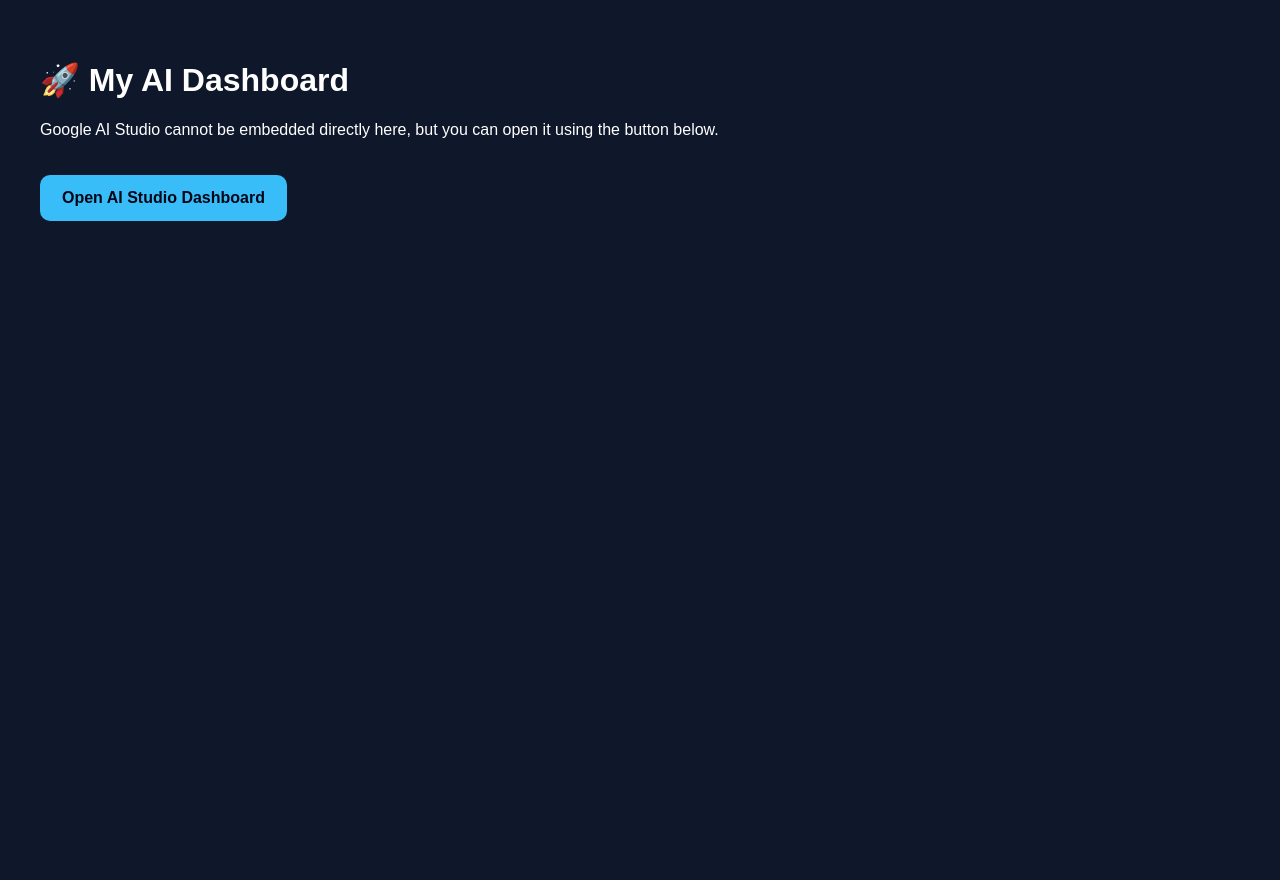
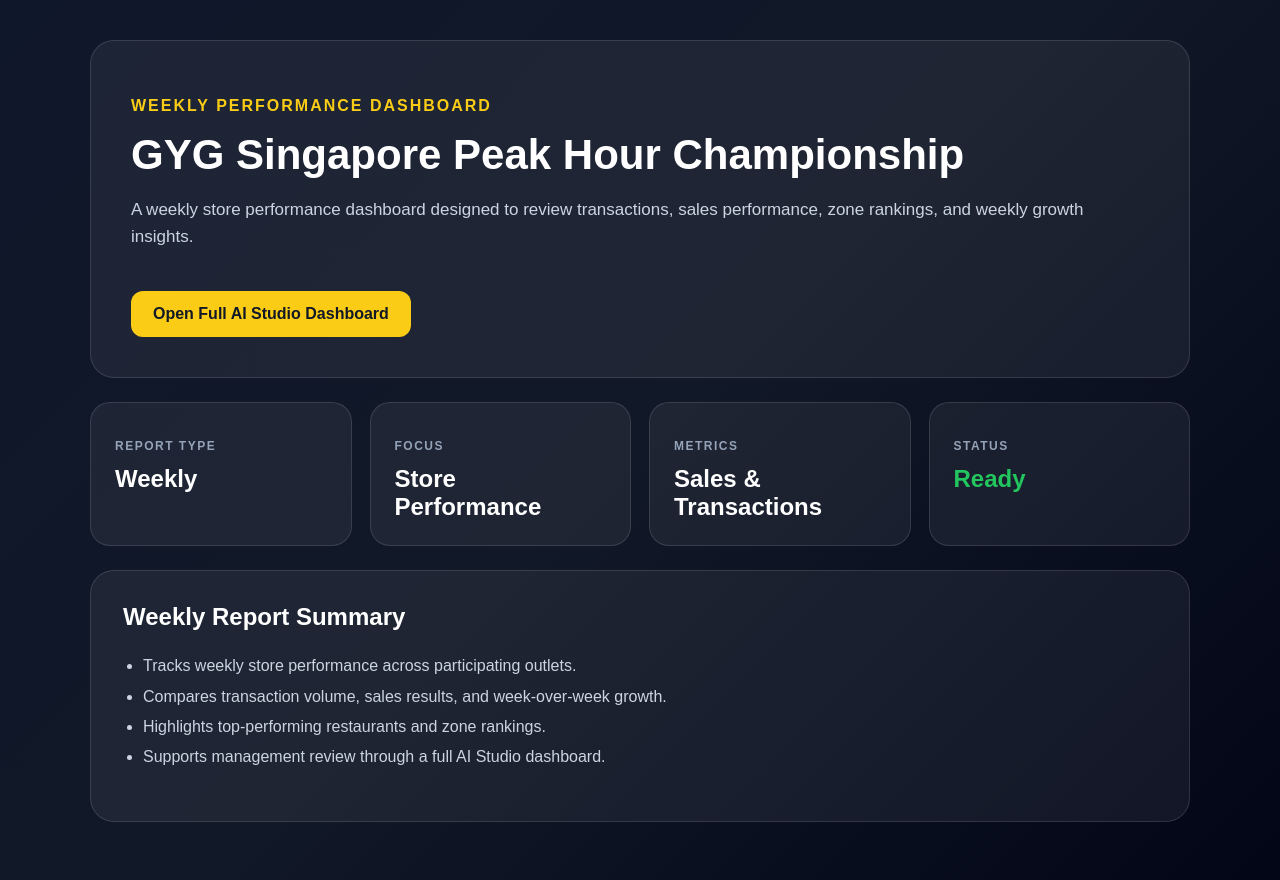
Before and after one commit to Dsunga12/simple-dashboard2, a React (Vite) app: page / in a window 1280 px wide. Built offline with nearby package versions, Linux system fonts and the light colour scheme.

Commit message:
Update App.tsx

```diff
--- a/src/App.tsx
+++ b/src/App.tsx
@@ -6,17 +6,33 @@
     <div
       style={{
         minHeight: "100vh",
-        background: "#0f172a",
+        background: "linear-gradient(135deg, #0f172a 0%, #111827 50%, #020617 100%)",
         color: "white",
-        fontFamily: "Arial",
+        fontFamily: "Arial, sans-serif",
         padding: "40px",
       }}
     >
-      <h1>🚀 My AI Dashboard</h1>
+      <div style={{ maxWidth: "1100px", margin: "0 auto" }}>
+        <div
+          style={{
+            background: "rgba(255,255,255,0.06)",
+            border: "1px solid rgba(255,255,255,0.12)",
+            borderRadius: "24px",
+            padding: "40px",
+            marginBottom: "24px",
+          }}
+        >
+          <p style={{ color: "#facc15", fontWeight: "bold", letterSpacing: "2px" }}>
+            WEEKLY PERFORMANCE DASHBOARD
+          </p>
 
-      <p>
-        Google AI Studio cannot be embedded directly here, but you can open it
-        using the button below.
+          <h1 style={{ fontSize: "42px", margin: "10px 0" }}>
+            GYG Singapore Peak Hour Championship
+          </h1>
+
+          <p style={{ color: "#cbd5e1", fontSize: "17px", lineHeight: "1.6" }}>
+            A weekly store performance dashboard designed to review transactions,
+            sales performance, zone rankings, and weekly growth insights.
           </p>
 
           <a
@@ -25,17 +41,86 @@
             rel="noopener noreferrer"
             style={{
               display: "inline-block",
-          marginTop: "20px",
+              marginTop: "24px",
               padding: "14px 22px",
-          background: "#38bdf8",
-          color: "#020617",
-          borderRadius: "10px",
+              background: "#facc15",
+              color: "#111827",
+              borderRadius: "12px",
               textDecoration: "none",
               fontWeight: "bold",
             }}
           >
-        Open AI Studio Dashboard
+            Open Full AI Studio Dashboard
           </a>
+        </div>
+
+        <div
+          style={{
+            display: "grid",
+            gridTemplateColumns: "repeat(auto-fit, minmax(220px, 1fr))",
+            gap: "18px",
+            marginBottom: "24px",
+          }}
+        >
+          <div style={cardStyle}>
+            <p style={labelStyle}>Report Type</p>
+            <h2 style={valueStyle}>Weekly</h2>
+          </div>
+
+          <div style={cardStyle}>
+            <p style={labelStyle}>Focus</p>
+            <h2 style={valueStyle}>Store Performance</h2>
+          </div>
+
+          <div style={cardStyle}>
+            <p style={labelStyle}>Metrics</p>
+            <h2 style={valueStyle}>Sales & Transactions</h2>
+          </div>
+
+          <div style={cardStyle}>
+            <p style={labelStyle}>Status</p>
+            <h2 style={{ ...valueStyle, color: "#22c55e" }}>Ready</h2>
+          </div>
+        </div>
+
+        <div
+          style={{
+            background: "rgba(255,255,255,0.06)",
+            border: "1px solid rgba(255,255,255,0.12)",
+            borderRadius: "24px",
+            padding: "32px",
+          }}
+        >
+          <h2 style={{ marginTop: 0 }}>Weekly Report Summary</h2>
+
+          <ul style={{ color: "#cbd5e1", lineHeight: "1.9", paddingLeft: "20px" }}>
+            <li>Tracks weekly store performance across participating outlets.</li>
+            <li>Compares transaction volume, sales results, and week-over-week growth.</li>
+            <li>Highlights top-performing restaurants and zone rankings.</li>
+            <li>Supports management review through a full AI Studio dashboard.</li>
+          </ul>
+        </div>
+      </div>
     </div>
   );
 }
+
+const cardStyle = {
+  background: "rgba(255,255,255,0.06)",
+  border: "1px solid rgba(255,255,255,0.12)",
+  borderRadius: "20px",
+  padding: "24px",
+};
+
+const labelStyle = {
+  color: "#94a3b8",
+  fontSize: "12px",
+  fontWeight: "bold",
+  letterSpacing: "1.5px",
+  textTransform: "uppercase" as const,
+};
+
+const valueStyle = {
+  fontSize: "24px",
+  margin: "8px 0 0",
+};
```
Lines whose indentation alone changed are shown as unchanged.
